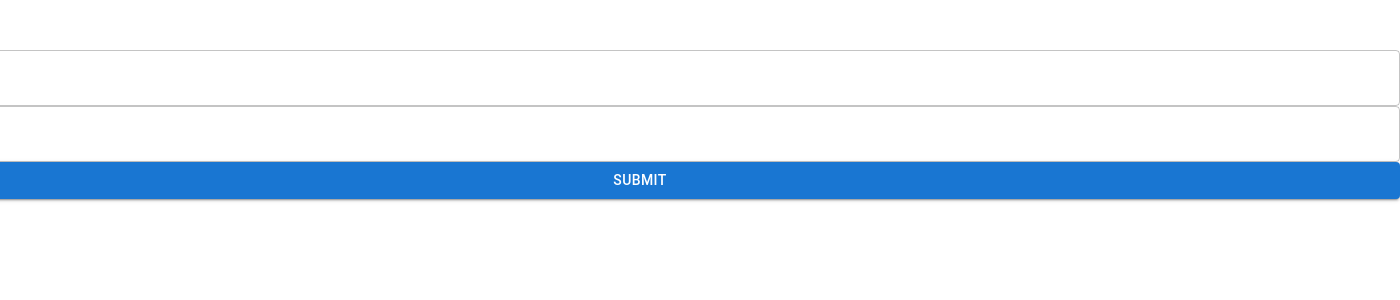
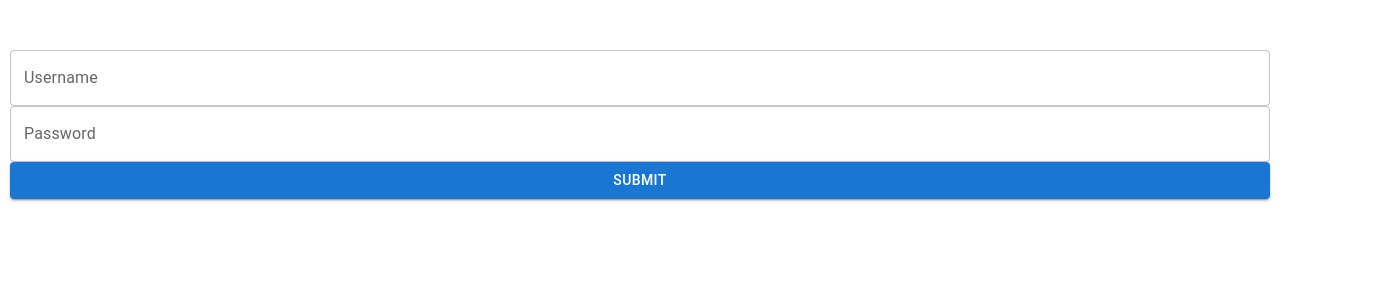
Before and after one commit to smartlightning/react-notes-frontend, a React (Create React App) app: page / in a window 1280 px wide. Shown: the top 300 px of the page, 1400 px wide, since content can reach past the window. Built offline with nearby package versions, Linux system fonts and the light colour scheme.

Commit message:
Fix style

```diff
--- a/src/App.tsx
+++ b/src/App.tsx
@@ -4,11 +4,7 @@ import Router from './Router';
 
 function App() {
   return (
-    <div
-      style={{
-        marginLeft: 'calc((100vw - 1520px) /2)',
-        marginRight: 'calc((100vw - 1520px) /2)',
-      }}>
+    <div style={{ marginRight: 10, marginLeft: 10 }}>
       <Navbar />
       <Router />
     </div>
```
